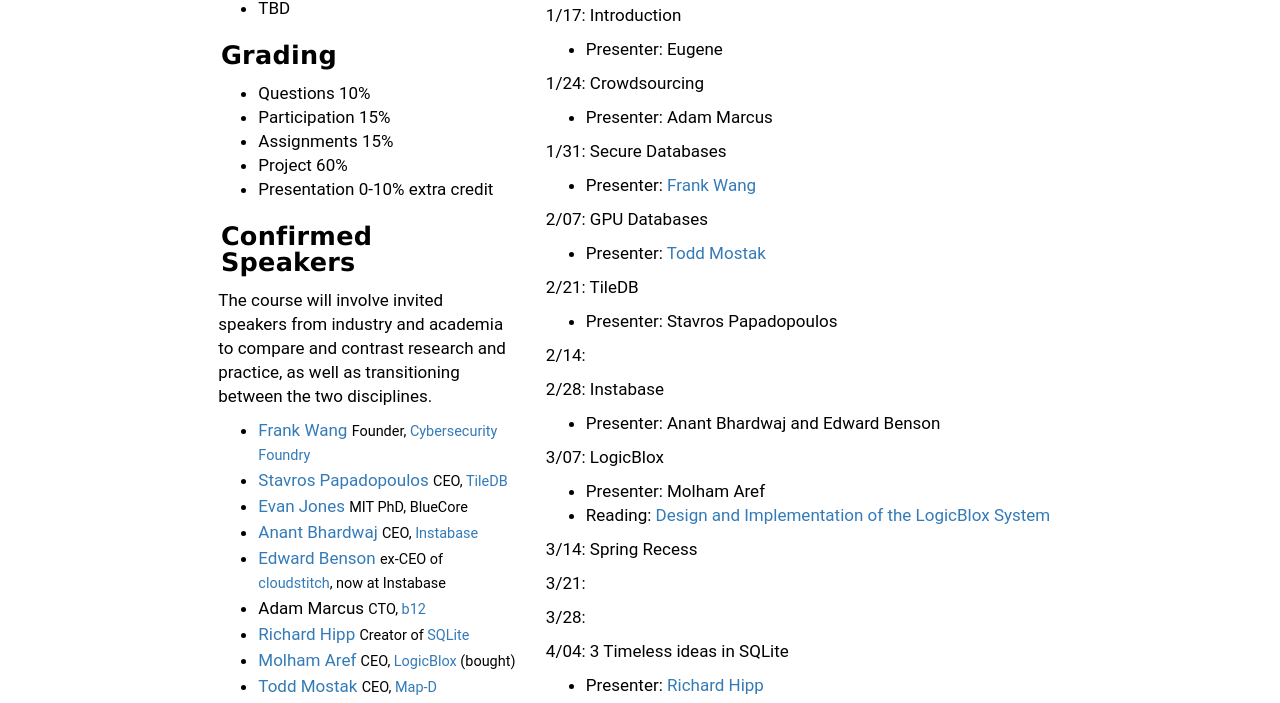
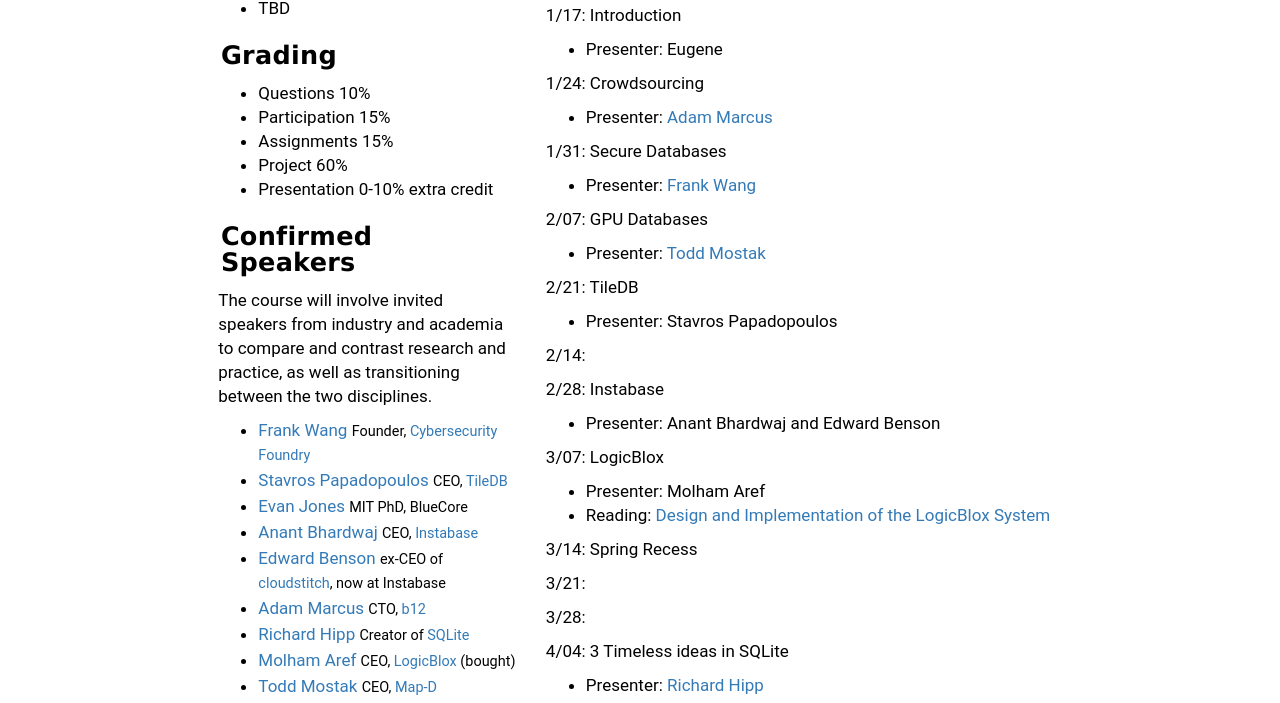
Before and after one commit to columbiadb/columbiadb.github.io, a Jekyll site: the page built from index.md, in a window 1280 px wide. Shown: the part 666-1369 px from the top of the page. Built offline with Jekyll 4.4.1, drawn with Linux system fonts in a browser that asks for light colours; some of the changed lines change nothing that is shown.

Commit message:
updated website

```diff
--- a/_includes/index_left.md
+++ b/_includes/index_left.md
@@ -39,7 +39,7 @@
 * [Evan Jones](http://www.evanjones.ca/) <small>MIT PhD, BlueCore</small>
 * [Anant Bhardwaj](http://people.csail.mit.edu/anantb/) <small>CEO, [Instabase](http://www.instabase.com)</small>
 * [Edward Benson](http://edwardbenson.com/) <small>ex-CEO of [cloudstitch](http://cloudstitch.com), now at Instabase</small>
-* Adam Marcus <small>CTO, [b12](http://www.b12.io)</small>
+* [Adam Marcus](http://marcua.net/) <small>CTO, [b12](http://www.b12.io)</small>
 * [Richard Hipp](https://en.m.wikipedia.org/wiki/D._Richard_Hipp) <small>Creator of [SQLite](https://www.sqlite.org/)</small>
 * [Molham Aref](https://www.linkedin.com/in/molham) <small>CEO, [LogicBlox](http://www.logicblox.com/) (bought)</small>
 * [Todd Mostak](https://twitter.com/toddmostak?lang=en) <small>CEO, [Map-D](https://www.mapd.com)</small>
--- a/index.md
+++ b/index.md
@@ -20,7 +20,7 @@
 * Presenter: Eugene
 
 1/24: Crowdsourcing
-* Presenter: Adam Marcus
+* Presenter: [Adam Marcus](http://marcua.net/)
 
 1/31: Secure Databases
 * Presenter: [Frank Wang](https://frankwang.org/)
```
